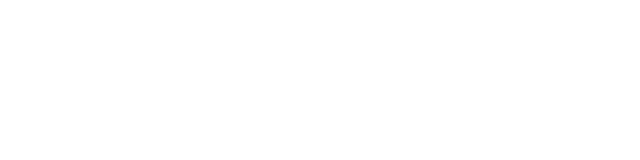
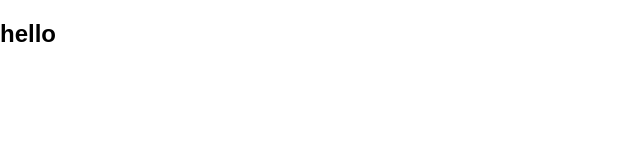
Before and after one commit to juniortorr/task-app-react, a React (Vite) app: page /tasks/today in a window 1280 px wide. Before the commit this address had no page. Shown: the top 160 px of the page, without its empty margins (0-640 px from the left). Built offline with nearby package versions, Linux system fonts and the light colour scheme.

Commit message:
add route and loader for filtered task

```diff
--- /dev/null
+++ b/src/components/Filtered-Tasks.jsx
@@ -0,0 +1,18 @@
+import { useLoaderData } from 'react-router-dom';
+
+function FilteredTasks() {
+  const { tasks } = useLoaderData();
+  console.log(tasks);
+
+  return (
+    <div>
+      {tasks.length > 0 &&
+        tasks.map((task, index) => {
+          return <p key={index}>{task.title}</p>;
+        })}
+      <h2>hello</h2>
+    </div>
+  );
+}
+
+export default FilteredTasks;
--- a/src/components/Nav.jsx
+++ b/src/components/Nav.jsx
@@ -10,9 +10,13 @@
         <h1>Projects</h1>
       </Link>
       <div className={styles.sortOptions}>
-        <button className="option today">Today</button>
+        <Link to="/tasks/today">
+          <button className="option today">Today</button>
+        </Link>
         <button className="option upcoming">Upcoming</button>
-        <button className="option all">All</button>
+        <Link to="/">
+          <button className="option all">All</button>
+        </Link>
       </div>
       <Link to="/new-project">
         <button onClick={handleClick} className={styles.newProjectBtn}>
--- a/src/loaders/app-loader.js
+++ b/src/loaders/app-loader.js
@@ -1,8 +1,9 @@
 import storage from '../data';
+import { format } from 'date-fns';
 
-async function loader() {
-  const tasks = await storage.getProjects();
-  return { tasks };
+async function appLoader() {
+  const projects = await storage.getProjects();
+  return { projects };
 }
 
 async function newTaskLoader({ params }) {
@@ -19,4 +20,15 @@
   const task = await project.getTaskById(taskId);
   return { project, task };
 }
-export { loader as appLoader, newTaskLoader, editTaskLoader };
+
+async function getTodaysTasks() {
+  const today = format(new Date(), 'MM/dd/yyyy');
+  let allTasks = [];
+  storage.projects.forEach((project) => {
+    allTasks = [...allTasks, ...project.tasks];
+  });
+  const tasks = allTasks.filter((task) => task.dueDate === today);
+  return { tasks };
+}
+
+export { appLoader, newTaskLoader, editTaskLoader, getTodaysTasks };
--- a/src/main.jsx
+++ b/src/main.jsx
@@ -8,9 +8,10 @@
 } from 'react-router-dom';
 import App from './components/App.jsx';
 import NewProject from './components/New-Project.jsx';
-import { appLoader, newTaskLoader, editTaskLoader } from './loaders/app-loader';
+import { appLoader, newTaskLoader, editTaskLoader, getTodaysTasks } from './loaders/app-loader';
 import './index.css';
 import NewTask from './components/New-Task.jsx';
+import FilteredTasks from './components/Filtered-Tasks.jsx';
 const router = createBrowserRouter(
   createRoutesFromElements(
     <>
@@ -22,6 +23,7 @@
           loader={editTaskLoader}
         ></Route>
       </Route>
+      <Route path="/tasks/today" element={<FilteredTasks />} loader={getTodaysTasks}></Route>
       <Route path="new-project" element={<NewProject />}></Route>
     </>
   )
```
